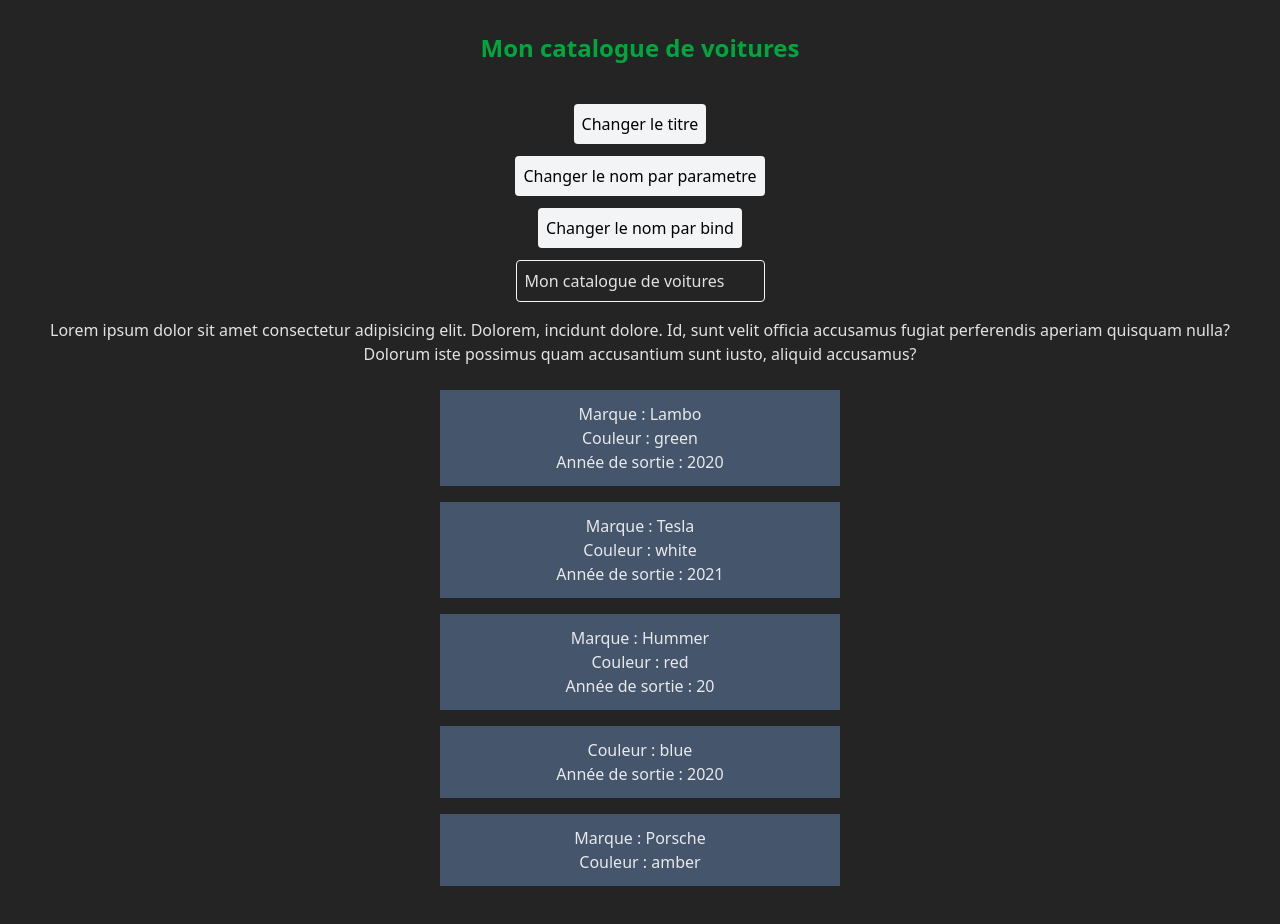
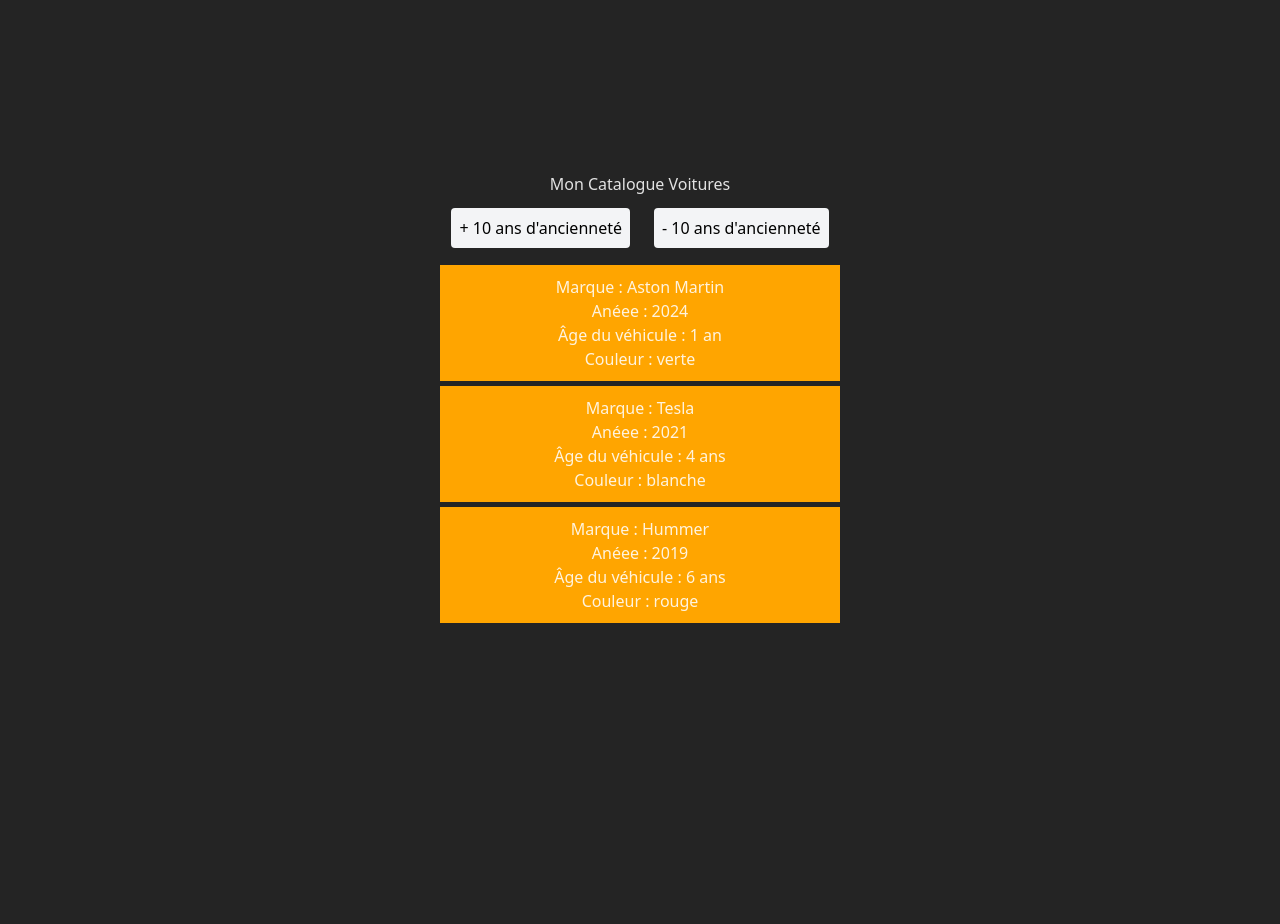
Before and after one commit to Saeba33/exo-react-base, a React (Vite) app: page / in a window 1280 px wide. After the commit the page ends 800 px from the top, so only its background shows below. Built offline with nearby package versions, Linux system fonts and the light colour scheme.

Commit message:
new exercice of jeremie

```diff
--- a/src/App.jsx
+++ b/src/App.jsx
@@ -1,43 +1,20 @@
-import { Component } from "react";
-import "./App.css";
-import MyCars from "./components/MyCars";
+import { Component } from 'react';
+import Mycars from './components/MyCars';
+import './App.css';
 
 class App extends Component {
-	state = {
-		title: "Mon catalogue de voitures",
-		headerStyle: "text-green-600 text-2xl font-bold mb-10 cursor-pointer",
-	};
 
-	changeTitle = () => {
-		this.setState({ title: "J'aime les brocolis" });
-	};
+  state = {
+    titre: 'Mon Catalogue Voitures'
+  }
 
-	changeTitleByParam = (newTitle) => {
-		this.setState({ title: newTitle });
-	};
-
-	changeTitleByBind = (param) => {
-		this.setState({ title: param });
-	};
-
-	changeTitleByInput = (event) => {
-		this.setState({ title: event.target.value });
-	};
-
-	render() {
-		return (
-			<div>
-				<MyCars
-					title={this.state.title}
-					headerStyle={this.state.headerStyle}
-					changeTitle={this.changeTitle}
-					changeTitleByParam={this.changeTitleByParam}
-					changeTitleByBind={this.changeTitleByBind}
-					changeTitleByInput={this.changeTitleByInput}
-				/>
-			</div>
-		);
-	}
+  render() {
+    return (
+      <div className='App'>
+        <Mycars title={this.state.titre} />
+      </div>
+    )
+  }
 }
 
 export default App;
--- a/src/components/Cars.jsx
+++ b/src/components/Cars.jsx
@@ -1,19 +1,20 @@
-import Wrapper from "./Wrapper";
-
-const Cars = (carsData) => {
-	const hasData = Object.values(carsData).some(
-		(value) => value != null && value !== ""
-	);
-
-	if (!hasData) return null;
-
+const Car = ({ name, year, age, color }) => {
+	const colorInfo = color ? <p>Couleur : {color}</p> : <p>Couleur : "Néant"</p>;
 	return (
-		<Wrapper>
-			{carsData.name && <p>Marque : {carsData.name}</p>}
-			{carsData.color && <p>Couleur : {carsData.color}</p>}
-			{carsData.year && <p>Année de sortie : {carsData.year}</p>}
-		</Wrapper>
+		<div
+			style={{
+				backgroundColor: "orange",
+				width: "400px",
+				padding: "10px",
+				margin: "5px auto",
+			}}
+		>
+			<p>Marque : {name}</p>
+			<p>Anéee : {year}</p>
+			<p>Âge du véhicule : {age}</p>
+			{colorInfo}
+		</div>
 	);
 };
 
-export default Cars;
+export default Car;
--- /dev/null
+++ b/src/components/Cars.jsx.old.jsx
@@ -0,0 +1,19 @@
+import Wrapper from "./Wrapper";
+
+const Cars = (carsData) => {
+	const hasData = Object.values(carsData).some(
+		(value) => value != null && value !== ""
+	);
+
+	if (!hasData) return null;
+
+	return (
+		<Wrapper>
+			{carsData.name && <p>Marque : {carsData.name}</p>}
+			{carsData.color && <p>Couleur : {carsData.color}</p>}
+			{carsData.year && <p>Année de sortie : {carsData.year}</p>}
+		</Wrapper>
+	);
+};
+
+export default Cars;
--- a/src/components/MyCars.jsx
+++ b/src/components/MyCars.jsx
@@ -1,77 +1,65 @@
 import { Component } from "react";
-import Cars from "./Cars";
-import MyHeader from "./MyHeader";
+import Car from "./Cars";
 
 class MyCars extends Component {
-	noCopy = () => {
-		alert("Vous ne pouvez pas copier ce texte");
-	};
-
-	addHoverEffect = (event) => {
-		event.target.classList.add("styled");
-	};
-	removeHoverEffect = (event) => {
-		event.target.classList.remove("styled");
-	};
-
 	state = {
 		cars: [
-			{ color: "green", name: "Lambo", year: "2020" },
-			{ color: "white", name: "Tesla", year: "2021" },
-			{ color: "red", name: "Hummer", year: "20" },
-			{ color: "blue", year: "2020" },
-			{ color: "", name: "", year: "" },
-			{ color: "amber", name: "Porsche" },
+			{ name: "Aston Martin", color: "verte", year: 2024 },
+			{ name: "Tesla", color: "blanche", year: 2021 },
+			{ name: "Hummer", color: "rouge", year: 2019 },
 		],
 	};
 
+	getAge = year => {
+		const now = new Date().getFullYear();
+		const age = now - year;
+		const frenchYearStr = age === 1 ? "an" : age > 1 ? "ans" : "";
+		return `${age} ${frenchYearStr}`;
+	}
+
+	 addTenYears = () => {
+		const updatedState = this.state.cars.map((param) => {
+			return (param.year -= 10);
+	});
+
+	this.setState({
+	updatedState,
+		});
+ };
+
+	 removeTenYears = () => {
+	 	const updatedState = this.state.cars.map((param) => {
+			return (param.year += 10);
+		});
+
+		this.setState({
+	 		updatedState,
+		});
+ };
+
 	render() {
 
-		const {
-			headerStyle,
-			title,
-			changeTitle,
-			changeTitleByParam,
-			changeTitleByBind,
-			changeTitleByInput,
-		} = this.props;
+		return (
+			<div>
+				<h1>{this.props.title}</h1>
 
-		return (
-			<div className="flex flex-col items-center justify-center">
-				<MyHeader headerStyle={headerStyle}>{title}</MyHeader>
 				<button
-					onClick={changeTitle}
-					className="bg-gray-100 p-2 rounded text-black mb-3"
+					className="bg-gray-100 p-2 rounded text-black m-3 cursor-pointer"
+					onClick={this.addTenYears}
 				>
-					Changer le titre
+					+ 10 ans d'ancienneté
 				</button>
 				<button
-					onClick={() => changeTitleByParam("Nouveau titre via param")}
-					className="bg-gray-100 p-2 rounded text-black mb-3"
+					className="bg-gray-100 p-2 rounded text-black m-3 cursor-pointer"
+					onClick={this.removeTenYears}
 				>
-					Changer le nom par parametre
+					- 10 ans d'ancienneté
 				</button>
-				<button
-					onClick={changeTitleByBind.bind(this, "Nouveau titre via bind")}
-					className="bg-gray-100 p-2 rounded text-black mb-3"
-				>
-					Changer le nom par bind
-				</button>
-				<input type="text" onChange={changeTitleByInput} value={title} className="p-2 rounded border border-gray-100 "/>
-				<p
-					className="my-4"
-					onCopy={this.noCopy}
-					onMouseOver={this.addHoverEffect}
-					onMouseOut={this.removeHoverEffect}
-				>
-					Lorem ipsum dolor sit amet consectetur adipisicing elit. Dolorem,
-					incidunt dolore. Id, sunt velit officia accusamus fugiat perferendis
-					aperiam quisquam nulla? Dolorum iste possimus quam accusantium sunt
-					iusto, aliquid accusamus?
-				</p>
 
-				{this.state.cars.map((car, index) => (
-					<Cars key={index} {...car} />
+				{this.state.cars.map(({ name, color, year }, index) => (
+					<div key={index}>
+						<Car name={name} year={year} color={color} age={this.getAge(year)} />
+					</div>
 				))}
 			</div>
 		);
```
Also changed, not shown: 2 other files (tests, documents, lock files or other folders).
